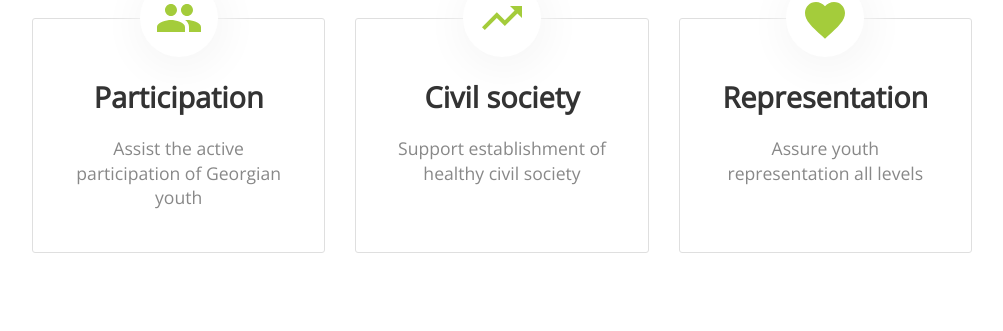
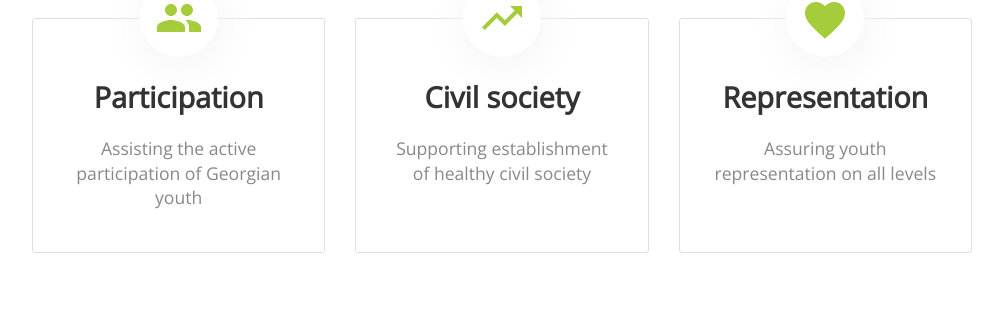
Before and after one commit to kakhetifund/kakhetifund.github.io, a Jekyll site: the page built from index.html, in a window 1280 px wide and 900 px high, scrolled down 738 px. Shown: the part 124-455 px from the top of the window, without its empty margins (138-1141 px from the left). Built offline with Jekyll 4.4.1, drawn with Linux system fonts in a browser that asks for light colours; nearby versions of some CDN libraries.

Commit message:
Update index.html

```diff
--- a/index.html
+++ b/index.html
@@ -26,19 +26,19 @@ title: KYF
 		<li>
 			<div class="image">{% include icons/site.html icon="population" %}</div>
 			<h3 class="editable">Participation</h3>
-			<p class="editable"> Assist the active participation of Georgian youth</p>
+			<p class="editable"> Assisting the active participation of Georgian youth</p>
 		</li>
 
 		<li>
 			<div class="image">{% include icons/site.html icon="economy" %}</div>
 			<h3 class="editable">Civil society</h3>
-			<p class="editable">Support establishment of healthy civil society</p>
+			<p class="editable">Supporting establishment of healthy civil society</p>
 		</li>
 
 		<li>
 			<div class="image">{% include icons/site.html icon="conditions" %}</div>
 			<h3 class="editable">Representation</h3>
-			<p class="editable">Assure youth representation all levels</p>
+			<p class="editable">Assuring youth representation on all levels</p>
 		</li>
 	</ul>
 </div>
```
